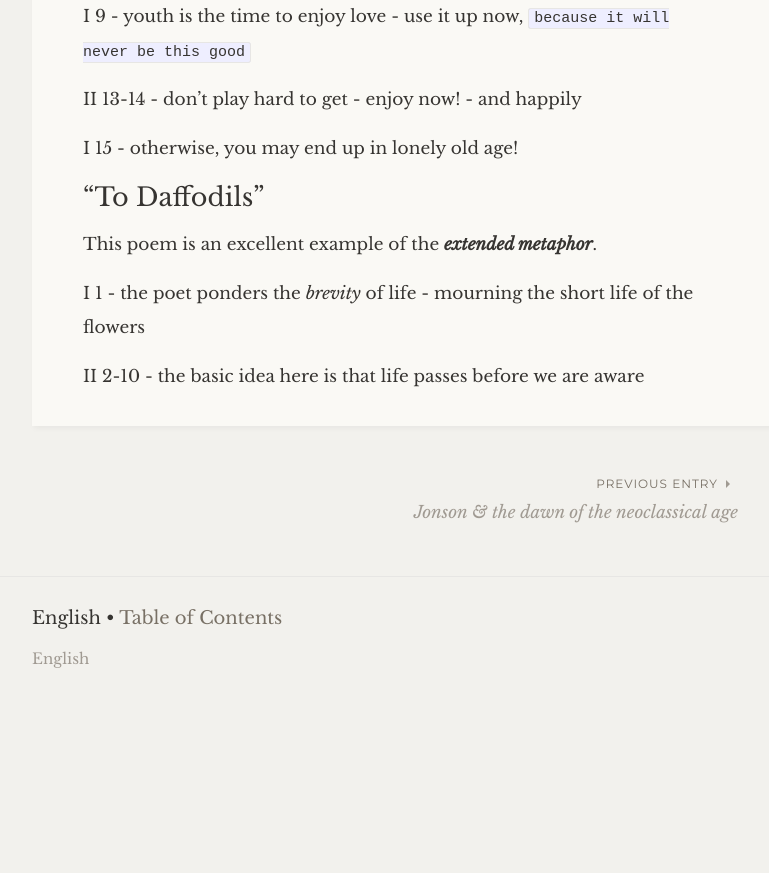
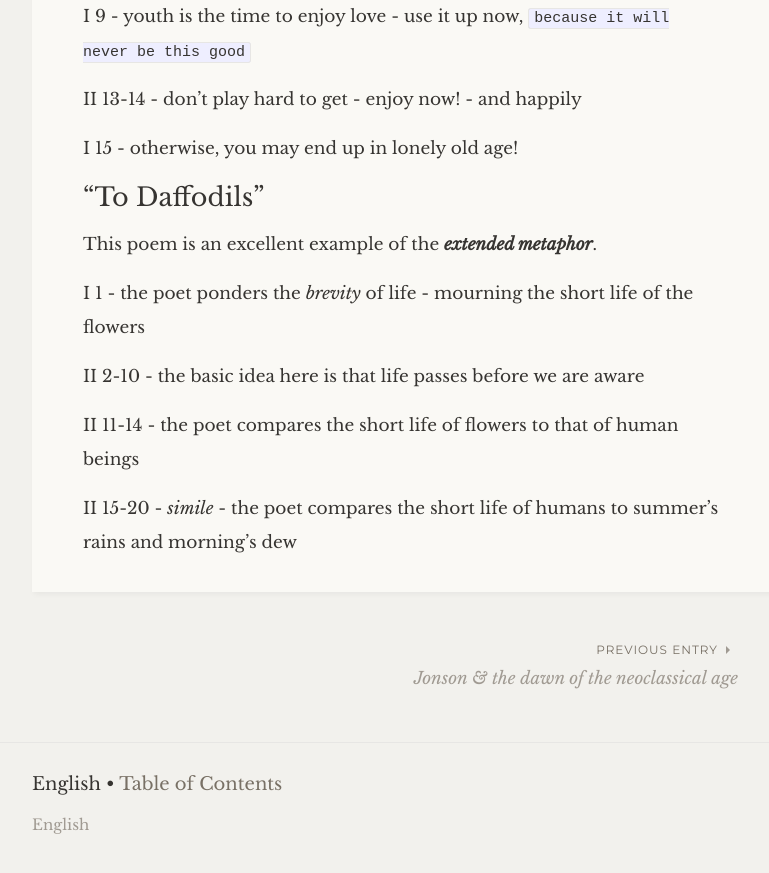
Before and after one commit to EthenStrine/English, a Jekyll site: the page built from _posts/2018-12-05-To the Virgins, to make much of time, & To daffodils.md, in a window 1280 px wide and 900 px high, scrolled down 874 px. Shown: the top 873 px of the window, without its empty margins (238-1007 px from the left). Built offline with Jekyll 4.4.1, drawn with Linux system fonts in a browser that asks for light colours; some web fonts are replaced; our own code applies the rules of GitHub Pages for plain Markdown files; before the commit the page ends 1608 px from its top, so only the background shows below that.

Commit message:
Update 2018-12-05-To the Virgins, to make much of time, & To daffodils.md

```diff
--- a/_posts/2018-12-05-To the Virgins, to make much of time, & To daffodils.md
+++ b/_posts/2018-12-05-To the Virgins, to make much of time, & To daffodils.md
@@ -23,3 +23,7 @@ This poem is an excellent example of the ***extended metaphor***.
 I 1 - the poet ponders the *brevity* of life - mourning the short life of the flowers
 
 II 2-10 - the basic idea here is that life passes before we are aware
+
+II 11-14 - the poet compares the short life of flowers to that of human beings
+
+II 15-20 - *simile* - the poet compares the short life of humans to summer's rains and morning's dew
```
